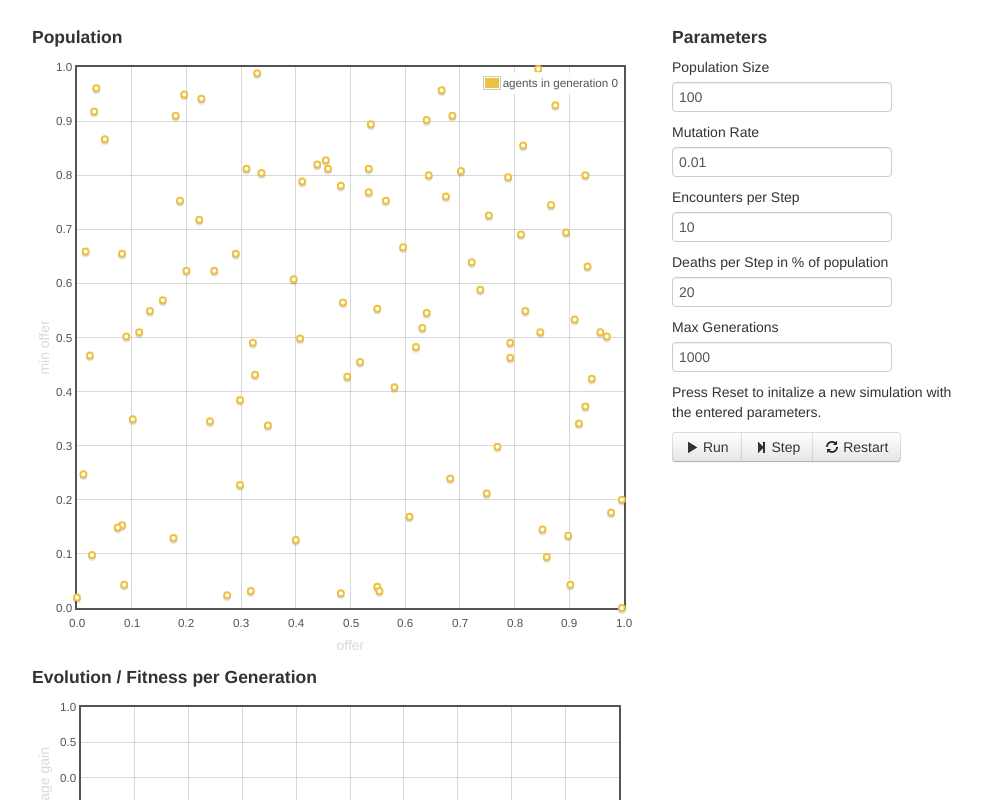
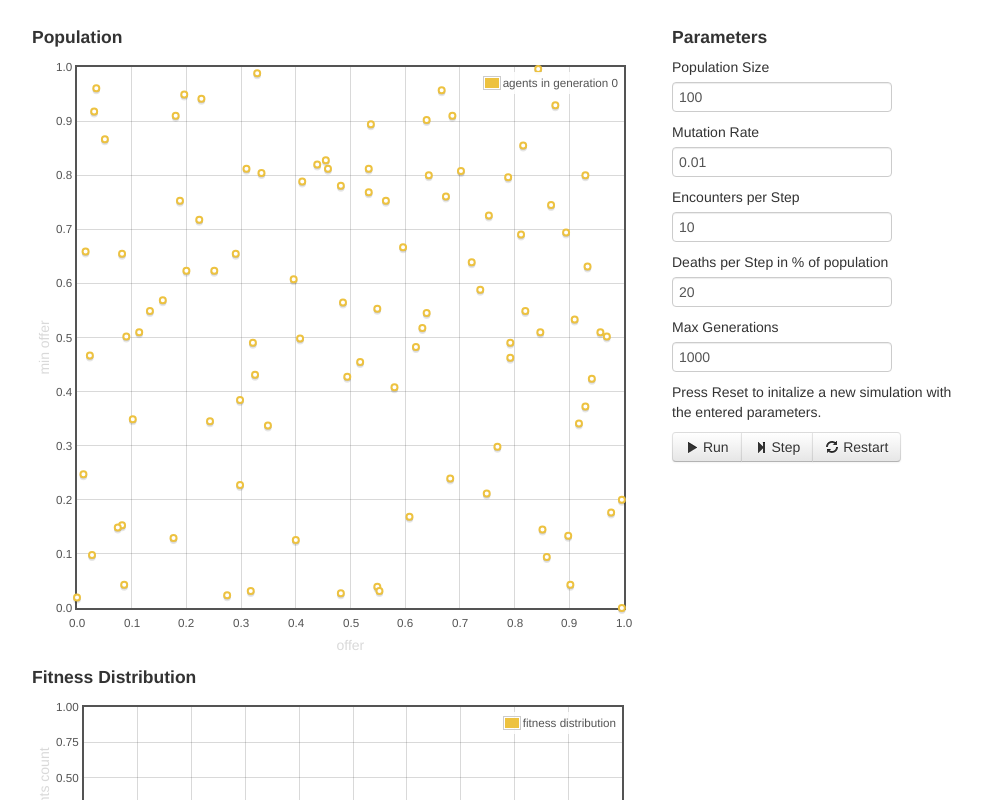
Before and after one commit to Bjoern/ultimatum-game, a plain HTML site: page web/index.html in a window 1280 px wide. Shown: the part 141-941 px from the top of the page, without its empty margins (138-1120 px from the left). Drawn offline with Linux system fonts and the light colour scheme.

Commit message:
added fitness distribution chart

```diff
--- a/web/index.html
+++ b/web/index.html
@@ -24,9 +24,10 @@
                         <p>
                         <!--Generation: <span id="generation">0</span>-->
                         <div id="populationChart" style="width:600px;height:600px"></div>
+                        <h4>Fitness Distribution</h4>
+                        <div id="fitnessDistribution" style="width:600px;height:200px"></div>
                         <h4>Evolution / Fitness per Generation</h4>
                         <div id="evolutionChart" style="width:600px;height:200px"></div>
-                        <div id="fitnessDistribution" style="width:600px;height:600px"></div>
                     </div>
                     <div class="span4">
                         <h4>Parameters</h4>
--- a/web/scripts/ultimatum.js
+++ b/web/scripts/ultimatum.js
@@ -11,10 +11,11 @@
 function ultimatumGame() {
 
     function log(msg){
-       // console.log(msg)
+        //console.log(msg)
     }
 
     var generationStats = []
+    var distribution = new Array(100) //for distribution chart
 
     var populationSize = 100
     var population = []
@@ -138,11 +139,22 @@ function ultimatumGame() {
 
     //calulate fitness as average gain per game
     function calculateFitness(){
+
+        $.each(distribution, function(i, distriPoint){
+                distribution[i] = [i,0]
+            })
+
+
         totalGain = 0
 
         $.each(population, function(index, agent){
                 agent.averageGain = agent.worth/agent.playCount
                 totalGain += agent.averageGain
+
+                //keep track of distribution
+                var gain = Math.floor(agent.averageGain)
+                log("distribution - gain: "+gain+", count :"+distribution[gain])
+                distribution[gain][1]++
             })
 
         //remember average gain for visualization
@@ -234,7 +246,6 @@ function ultimatumGame() {
         //log("pop size: "+population.length)
         var popData = new Array(populationSize)
 
-
         $.each(population, function(i, agent){
                 //log("process agent "+i+": "+agent)
                 popData[i] = [agent.getOffer(), agent.getMinOffer()]
@@ -281,6 +292,28 @@ function ultimatumGame() {
         }
 
         $.plot($("#evolutionChart"), [{label: "average gain", data: generationStats}], evoOptions)
+
+
+        //distribution of gain
+        var distriOptions = {
+            series: {
+                bars: {show: true},
+                lines: { show: false},
+                points: { show: false}
+            },
+            xaxis: {
+                min: 0,
+                max: 100,
+                axisLabel: "average gain"
+            },
+            yaxis: {
+                min: 0,
+                axisLabel: "agents count"
+            }
+
+        }
+        $.plot($("#fitnessDistribution"), [{label: "fitness distribution", data: distribution}], distriOptions)
+
     }
 
     function step(){
```
